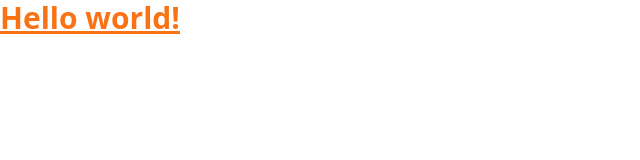
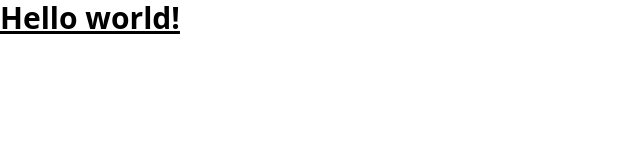
Before and after one commit to ws-jm/project, a website: page src/index.html in a window 1280 px wide. Shown: the whole page, without its empty margins (0-640 px from the left). Drawn offline with Linux system fonts and the light colour scheme.

Commit message:
change color

```diff
--- a/src/index.html
+++ b/src/index.html
@@ -6,7 +6,7 @@
   <link href="/dist/output.css" rel="stylesheet">
 </head>
 <body>
-  <h1 class="text-3xl font-bold text-orange-500 underline">
+  <h1 class="text-3xl font-bold text-black-500 underline">
     Hello world!
   </h1>
 </body>
```
